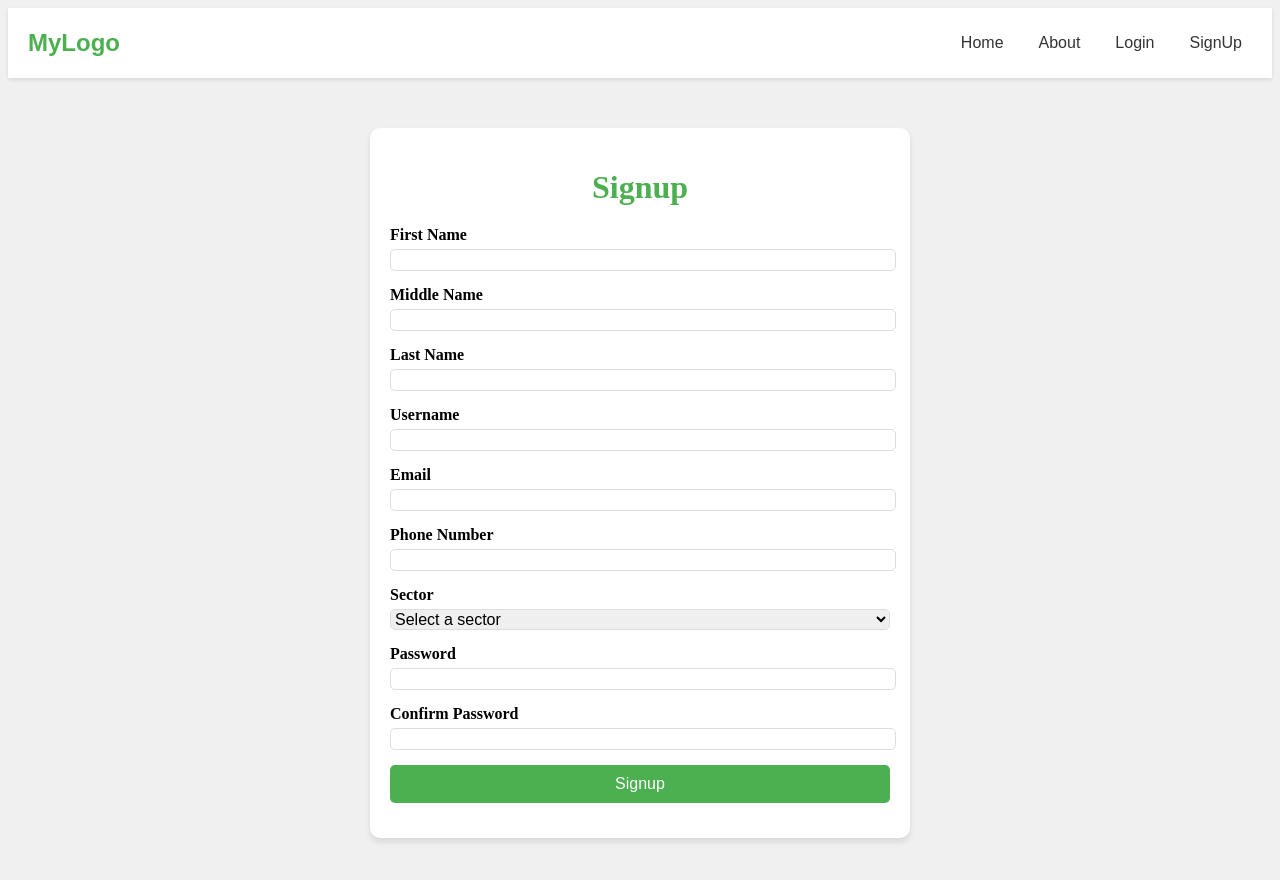
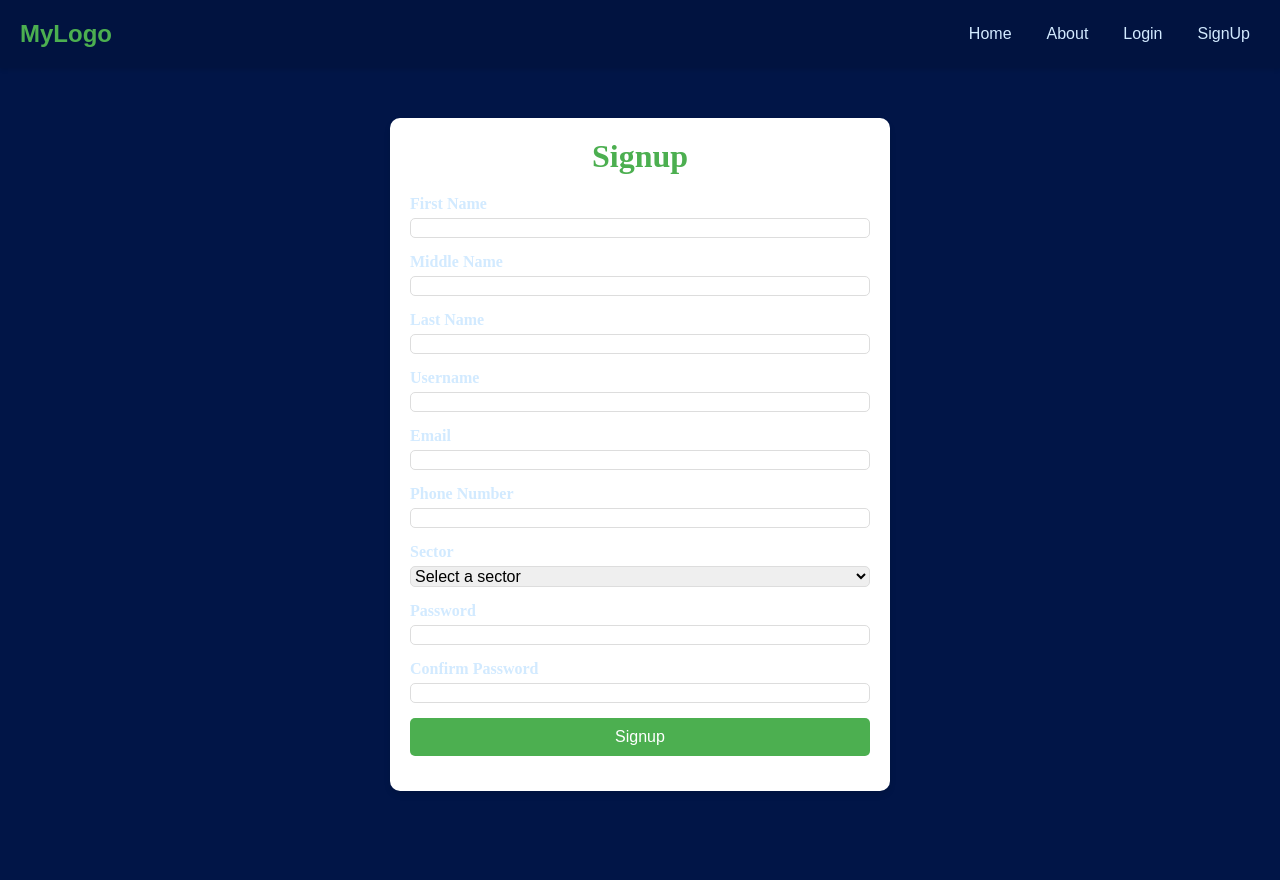
Before and after one commit to marwanGA09/pro-member-DMYJ, a React (Vite) app in the folder client/: page /signup in a window 1280 px wide. Shown: the top 880 px of the page. After the commit the page ends 841 px from the top, so only its background shows below. Built offline with nearby package versions, Linux system fonts and the light colour scheme.

Commit message:
style global variable

```diff
--- a/client/src/App.scss
+++ b/client/src/App.scss
@@ -1,3 +1,17 @@
+@use './Style/variable.scss' as *;
+
+* {
+  padding: 0;
+  margin: 0;
+  box-sizing: border-box;
+}
+
+body {
+  font-family: $font-family;
+  background-color: $background-color;
+  color: $text-color;
+}
+
 a {
   text-decoration: none; /* Remove underline */
   color: inherit; /* Inherit text color from parent */
--- /dev/null
+++ b/client/src/Style/variable.scss
@@ -0,0 +1,8 @@
+@use 'sass:color';
+
+$primary-color: #4caf50;
+$hover-color: darken($primary-color, 10%);
+$text-color: rgb(210, 234, 255);
+$font-family: 'Arial, sans-serif';
+// $background-color: #010e30;
+$background-color: color.scale(#010e30, $lightness: 5%);
--- a/client/src/components/Navigation.jsx
+++ b/client/src/components/Navigation.jsx
@@ -39,7 +39,10 @@ const Navigation = () => {
       </div>
 
       {/* Menu Links */}
-      <ul className={`nav-links ${isMenuOpen ? 'open' : ''}`}>
+      <ul
+        className={`nav-links ${isMenuOpen ? 'open' : ''}`}
+        onClick={toggleMenu}
+      >
         <li>
           <Link to={'/'}>Home</Link>
         </li>
--- a/client/src/components/Navigation.scss
+++ b/client/src/components/Navigation.scss
@@ -1,15 +1,16 @@
 @use 'sass:color';
+@use './../Style/variable.scss' as *;
 
 $primary-color: #4caf50;
 $hover-color: color.scale($primary-color, $lightness: -10%);
-$text-color: #333;
+// $text-color: #e3e3e3;
 
 .navigation {
   display: flex;
   justify-content: space-between;
   align-items: center;
-  padding: 10px 20px;
-  background-color: #fff;
+  padding: 20px 20px;
+  background-color: color.scale($background-color, $lightness: -10%);
   box-shadow: 0 2px 4px rgba(0, 0, 0, 0.1);
   font-family: Arial, sans-serif;
 
@@ -69,6 +70,8 @@ $text-color: #333;
 
   // Mobile styles
   @media (max-width: 500px) {
+    padding-bottom: 10px;
+    padding-top: 10px;
     .hamburger {
       display: block; // Show hamburger on small screens
     }
@@ -78,7 +81,6 @@ $text-color: #333;
       top: 60px;
       left: 0;
       width: 100%;
-      background-color: #fff;
       display: none;
       flex-direction: column;
       gap: 10px;
@@ -87,6 +89,7 @@ $text-color: #333;
 
       &.open {
         display: flex; // Show menu when toggled
+        background-color: $background-color;
       }
 
       li {
```
